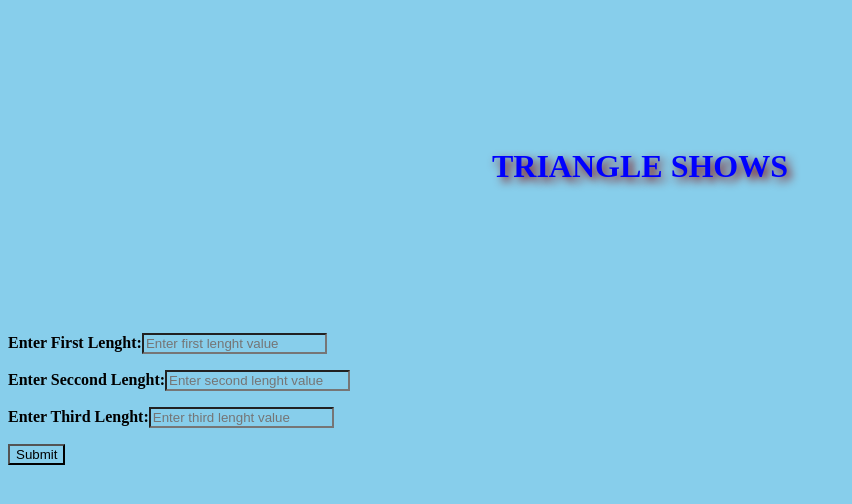
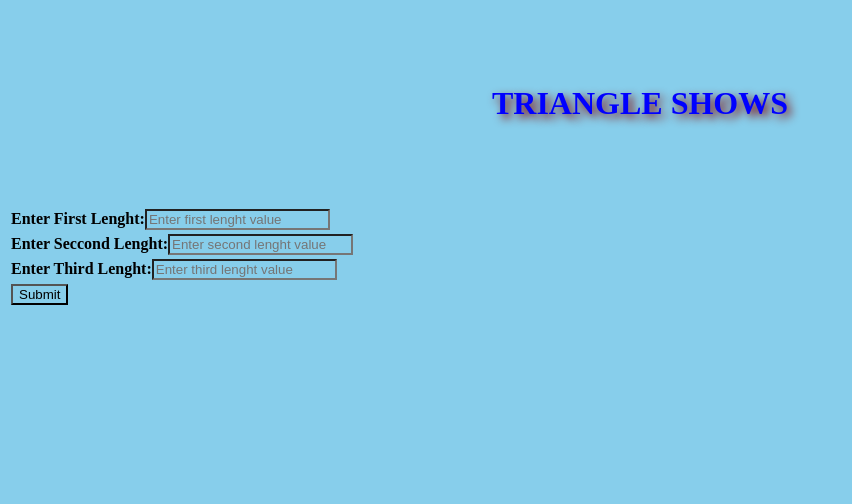
Before and after one commit to KAYITARES/assessement, a plain HTML site: page index.html in a window 1280 px wide. Shown: the whole page, without its empty margins (0-852 px from the left). Drawn offline with Linux system fonts and the light colour scheme.

Commit message:
making form on table

```diff
--- a/css.css
+++ b/css.css
@@ -5,5 +5,5 @@ h1{
     text-align:center;
     color:blue;
     text-shadow: 4px 4px 10px maroon;
-    padding:10%;
+    padding:5%;
 }
--- a/index.html
+++ b/index.html
@@ -7,12 +7,20 @@
     <body>
         <h1>TRIANGLE SHOWS</h1>
         <form>
-            <div class="form">
-                <p><strong>Enter First Lenght:</strong><input type="text" placeholder="Enter first lenght value" name="firstvalue"></p>
-                <p><strong>Enter Seccond Lenght:</strong><input type="text" placeholder="Enter second lenght value" name="secondtvalue"></p>
-                <p><strong>Enter Third Lenght:</strong><input type="text" placeholder="Enter third lenght value" name="thirdvalue"></p>
-                <button type="submit" input="reset" value="Submit">Submit</button>
-            </div>
+            <table>
+                <tr>
+                  <td><strong>Enter First Lenght:</strong><input type="text" placeholder="Enter first lenght value" name="firstvalue"></td>
+                </tr>
+                <tr>
+                  <td><strong>Enter Seccond Lenght:</strong><input type="text" placeholder="Enter second lenght value" name="secondtvalue"></td>
+                </tr>
+                <tr>
+                  <td><strong>Enter Third Lenght:</strong><input type="text" placeholder="Enter third lenght value" name="thirdvalue"></td>
+                </tr>
+                <tr>
+                  <td><input type="button" input="reset" value="Submit"></button></td>
+                </tr>
+            </table>
     </form>
     </body>
 </html>
```
